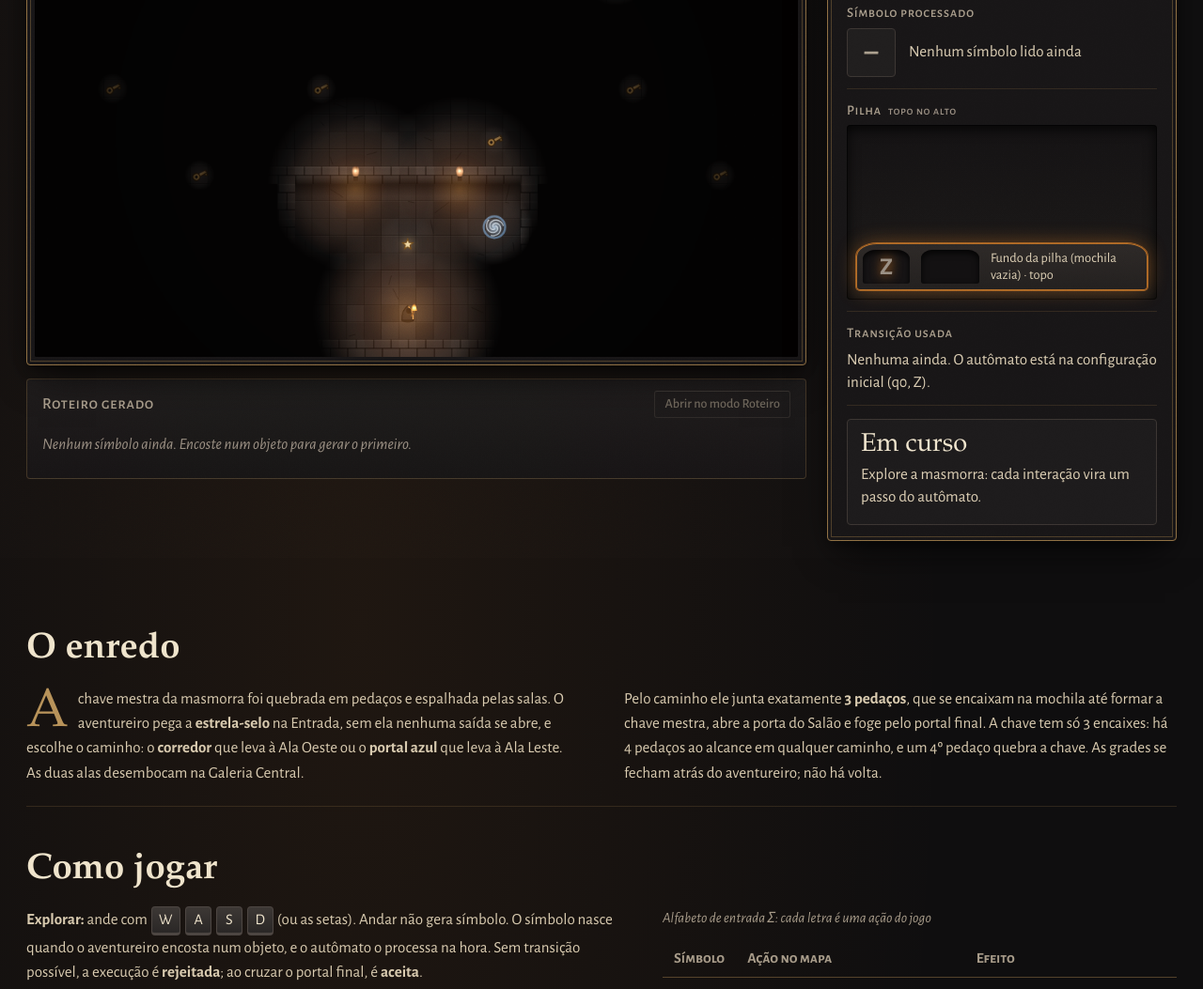
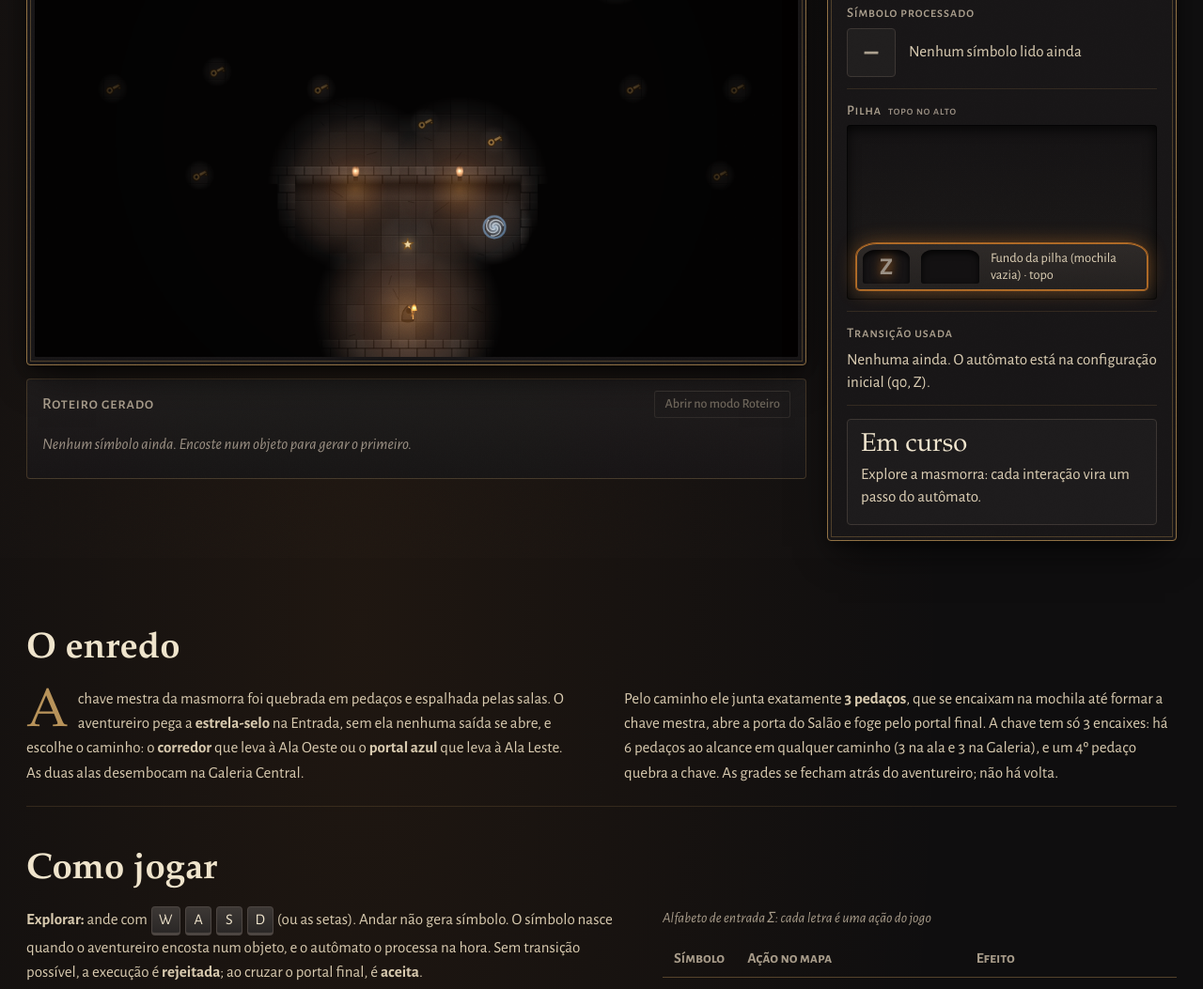
Before and after one commit to Grogww/JogoComAutomatoDePilha, a plain HTML site: page index.html in a window 1280 px wide. Shown: the part 206-1259 px from the top of the page at 94% size. Drawn offline with nearby package versions, Linux system fonts and the light colour scheme; animation ran at ten frames a second; a web font is replaced by a local one.

Commit message:
Update de para 3 pedaços de chave por sala

```diff
--- a/index.html
+++ b/index.html
@@ -136,7 +136,7 @@
       <h2 id="t-enredo">O enredo</h2>
       <div class="colunas">
         <p>A chave mestra da masmorra foi quebrada em pedaços e espalhada pelas salas. O aventureiro pega a <strong>estrela-selo</strong> na Entrada, sem ela nenhuma saída se abre, e escolhe o caminho: o <strong>corredor</strong> que leva à Ala Oeste ou o <strong>portal azul</strong> que leva à Ala Leste. As duas alas desembocam na Galeria Central.</p>
-        <p>Pelo caminho ele junta exatamente <strong>3 pedaços</strong>, que se encaixam na mochila até formar a chave mestra, abre a porta do Salão e foge pelo portal final. A chave tem só 3 encaixes: há 4 pedaços ao alcance em qualquer caminho, e um 4º pedaço quebra a chave. As grades se fecham atrás do aventureiro; não há volta.</p>
+        <p>Pelo caminho ele junta exatamente <strong>3 pedaços</strong>, que se encaixam na mochila até formar a chave mestra, abre a porta do Salão e foge pelo portal final. A chave tem só 3 encaixes: há 6 pedaços ao alcance em qualquer caminho (3 na ala e 3 na Galeria), e um 4º pedaço quebra a chave. As grades se fecham atrás do aventureiro; não há volta.</p>
       </div>
     </section>
 
--- a/js/mapa.js
+++ b/js/mapa.js
@@ -65,9 +65,11 @@
 
   var ITENS_INICIAIS = [
     { tipo: 'estrela', x: 21, y: 19 },
-    { tipo: 'pedaco', x: 4, y: 10 },  { tipo: 'pedaco', x: 9, y: 15 },     // Ala Oeste
-    { tipo: 'pedaco', x: 34, y: 10 }, { tipo: 'pedaco', x: 39, y: 15 },    // Ala Leste
-    { tipo: 'pedaco', x: 16, y: 10 }, { tipo: 'pedaco', x: 26, y: 13 }     // Galeria Central
+    // 3 pedaços em cada sala de coleta: qualquer divisão dos 3 encaixes entre
+    // a ala e a Galeria (3+0, 2+1, 1+2, 0+3) pode ser jogada andando.
+    { tipo: 'pedaco', x: 4, y: 10 },  { tipo: 'pedaco', x: 9, y: 15 },  { tipo: 'pedaco', x: 10, y: 9 },   // Ala Oeste
+    { tipo: 'pedaco', x: 34, y: 10 }, { tipo: 'pedaco', x: 39, y: 15 }, { tipo: 'pedaco', x: 40, y: 10 },  // Ala Leste
+    { tipo: 'pedaco', x: 16, y: 10 }, { tipo: 'pedaco', x: 26, y: 13 }, { tipo: 'pedaco', x: 22, y: 12 }   // Galeria Central
   ];
 
   // Arandelas com tochas, presas nas paredes (cada uma ilumina sua sala)
--- a/js/painel.js
+++ b/js/painel.js
@@ -38,7 +38,7 @@
 
   var NO_MAPA = {
     '*': 'Encostar na estrela-selo, no meio da Entrada',
-    'a': 'Encostar num pedaço da chave (2 por sala de coleta)',
+    'a': 'Encostar num pedaço da chave (3 por sala de coleta)',
     's': 'Atravessar o corredor ou uma grade',
     'b': 'Encostar na porta do Salão',
     'c': 'Entrar no portal azul (Entrada) ou no portal final'
```
Also changed, not shown: 1 other file.
